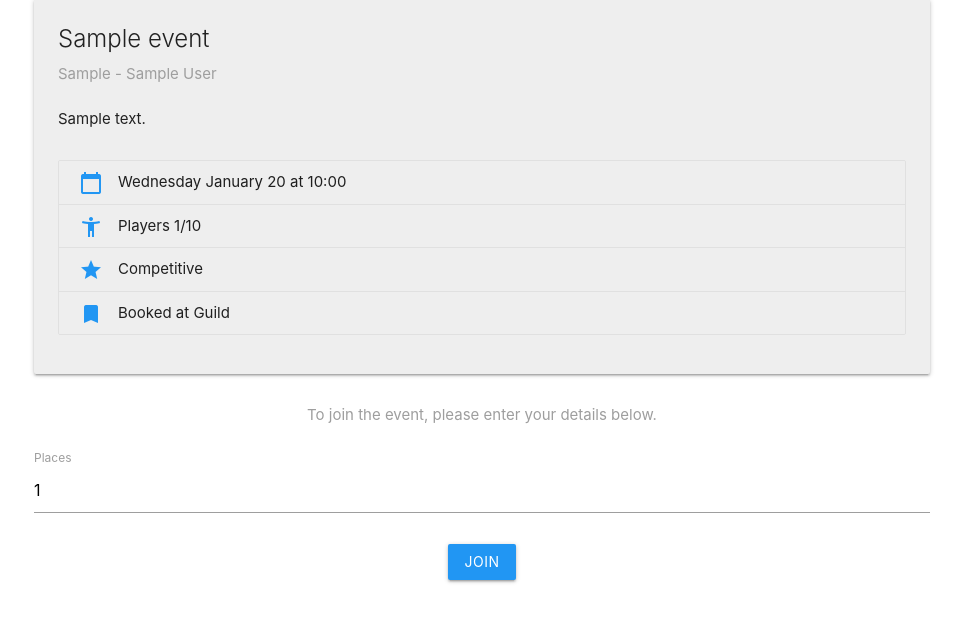
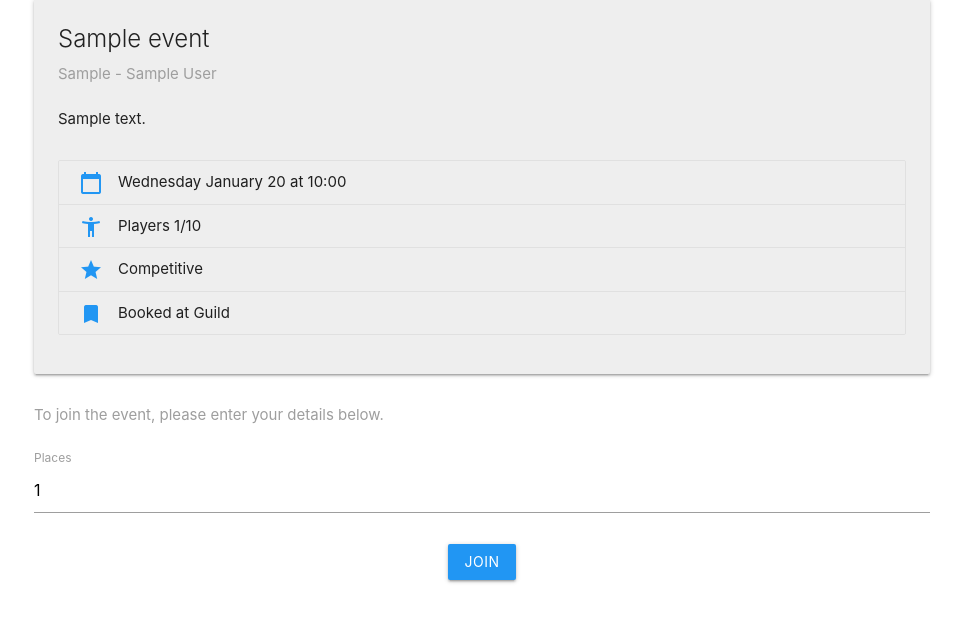
Before and after one commit to GuildHouseGames/livelobby, a Django app: page /1/join/ in a window 1280 px wide. Shown: the part 156-778 px from the top of the page, without its empty margins (158-1121 px from the left). Run offline with Django 3.2, Linux system fonts and the light colour scheme; a user stored in the database is signed in; tables that the repository leaves empty hold one stand-in row (values such as "Sample post").

Commit message:
Align form description on left

```diff
--- a/events/templates/events/join_event.html
+++ b/events/templates/events/join_event.html
@@ -32,7 +32,7 @@
         </div>
     </div>
     <div class="section">
-        <div class="grey-text text-darken-5 center-align">To join the event, please enter your details below.</div>
+        <div class="grey-text text-darken-5">To join the event, please enter your details below.</div>
         <form method="post" novalidate>
             {% csrf_token %}
             {% if form.non_field_errors %}
```
